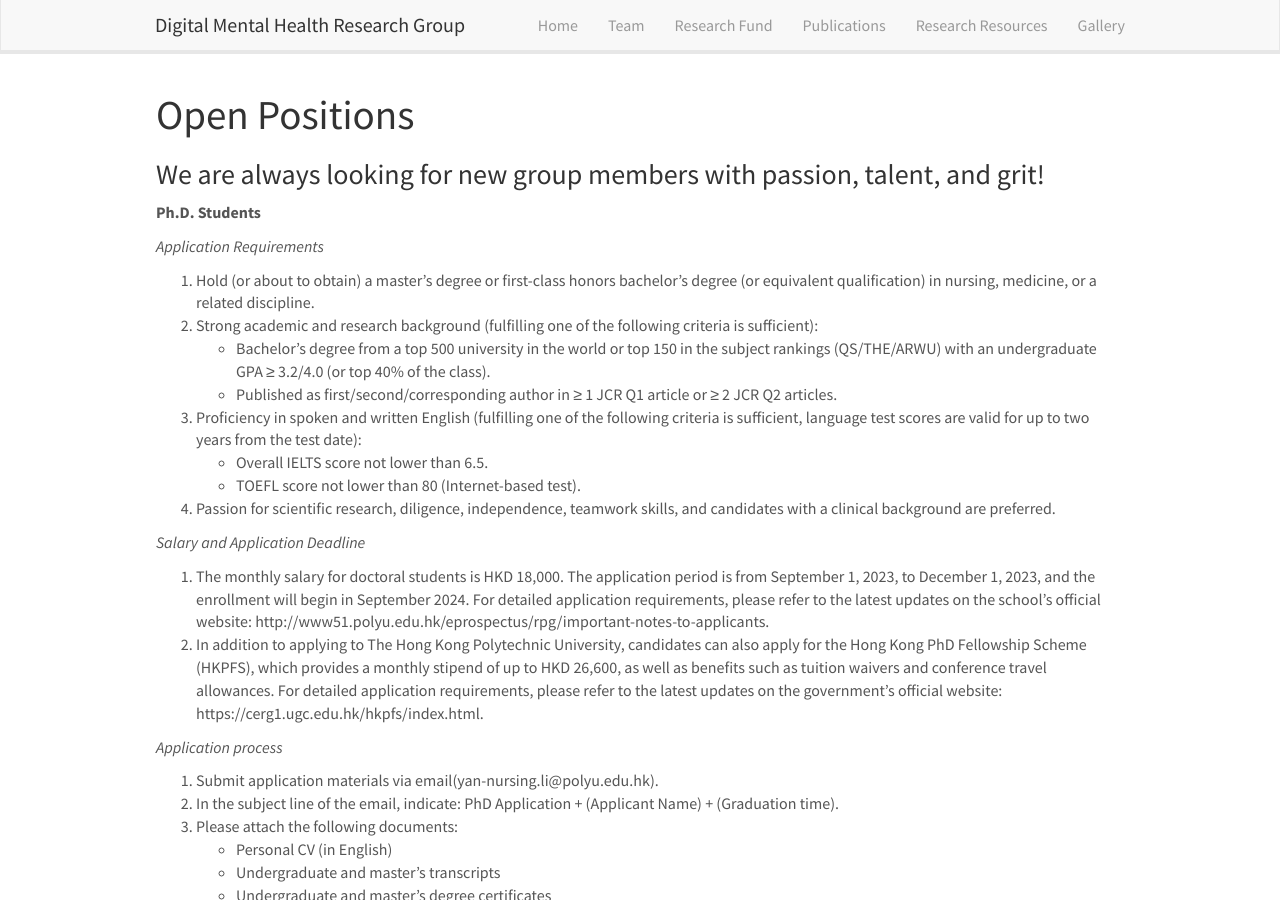
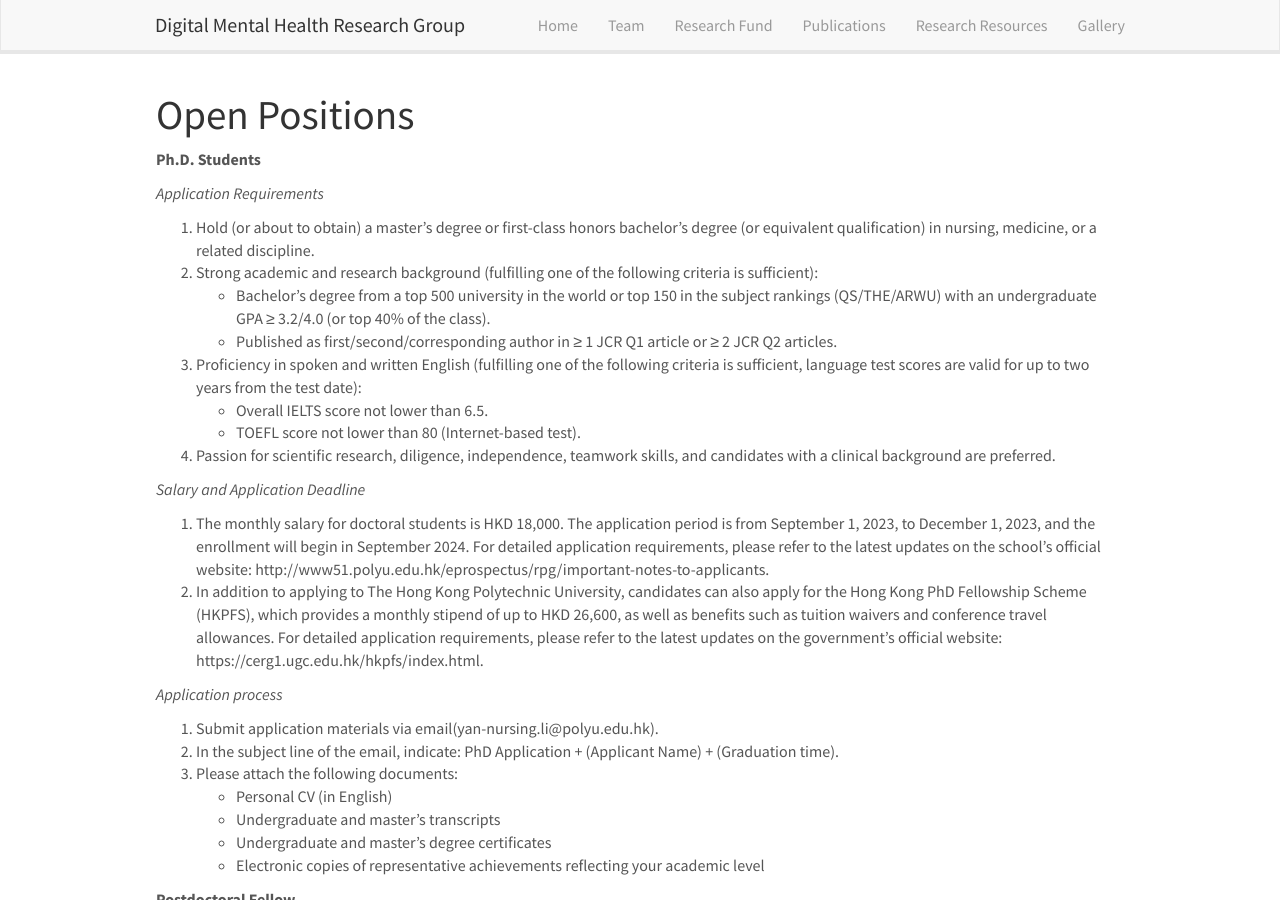
Before and after one commit to polyuly/polyuly.github.io, a Jekyll site: the page built from _pages/openings.md, in a window 1280 px wide and 900 px high. Built offline with Jekyll 4.4.1, drawn with Linux system fonts in a browser that asks for light colours; nearby versions of some CDN libraries.

Commit message:
Update openings.md

```diff
--- a/_pages/openings.md
+++ b/_pages/openings.md
@@ -7,8 +7,6 @@ permalink: /vacancies
 ---
 
 # Open Positions
-
-### We are always looking for new group members with passion, talent, and grit!
 
 
 **Ph.D. Students**
```
